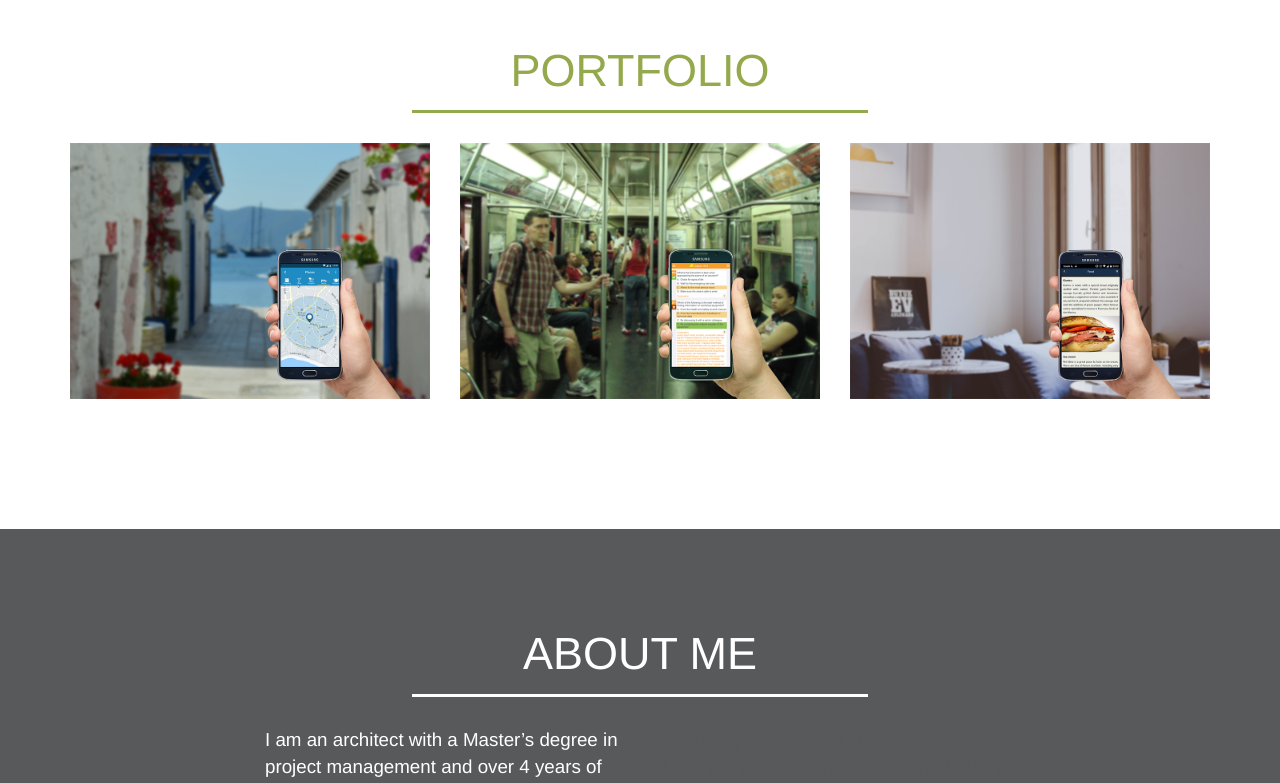
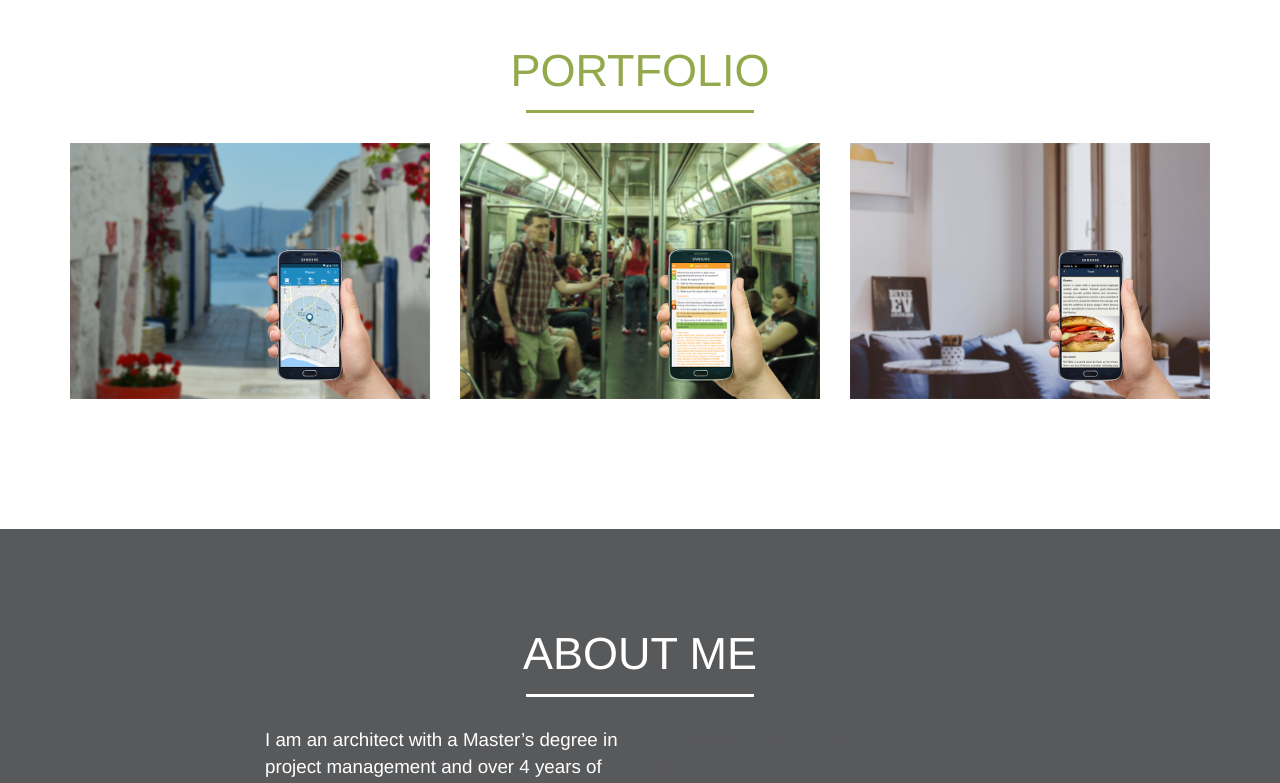
Before and after one commit to bilgegercek/bilgegercek.github.io, a Jekyll site: the page built from index.html, in a window 1280 px wide and 1400 px high, scrolled down 657 px. Shown: the part 150-933 px from the top of the window. Built offline with Jekyll 4.4.1, drawn with Linux system fonts in a browser that asks for light colours.

Commit message:
Update main.css

```diff
--- a/_includes/css/main.css
+++ b/_includes/css/main.css
@@ -96,8 +96,8 @@ hr.star-primary {
 hr.thin-line-categories{
     margin: 15px auto 30px;
     display: block;
-    margin-left: 30%;
-    margin-right: 30%;
+    margin-left: 40%;
+    margin-right: 40%;
     border-top: solid 3px;
  }
 
```
